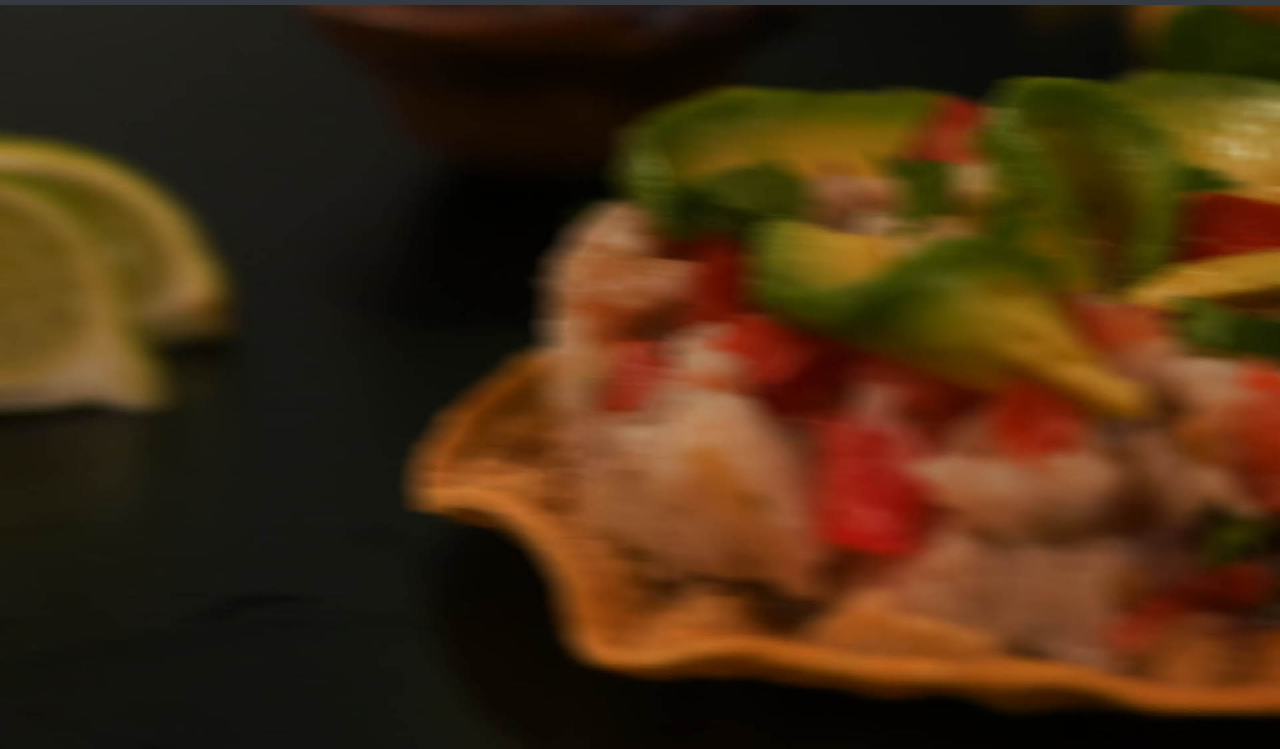
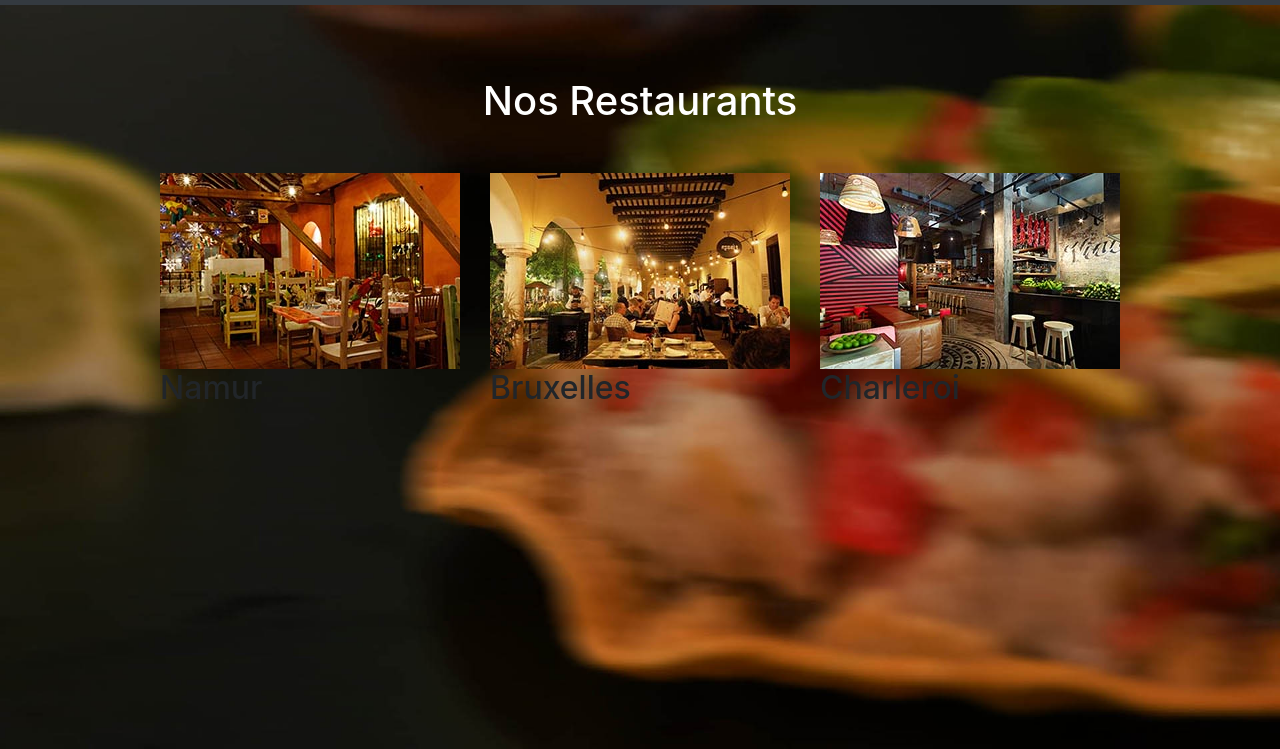
Before and after one commit to christophedejaiffe/19-05-20---restaurant-css-framework, a plain HTML site: page Resto.html in a window 1280 px wide. Shown: the part 51-800 px from the top of the page. Drawn offline with nearby package versions, Linux system fonts and the light colour scheme.

Commit message:
page resto v1

```diff
--- a/Resto.html
+++ b/Resto.html
@@ -50,9 +50,14 @@
 
 <main class="py-4">
     <section class="container">
-        <row class="restos">
-            <col class="namur">
-        </row>
+        <div class="tittle mt-5"><h1>Nos Restaurants</h1></div>
+        <div class="row restos mt-5">
+            <div class="align-center">
+                <div class="col-md-4"><img src="assets/img/restolt1.jpg" alt="Resto Namur"><h2>Namur</h2></div>
+                <div class="col-md-4"><img src="assets/img/restolt2.jpg" alt="Resto Bruxelles"><h2>Bruxelles</h2></div>
+                <div class="col-md-4"><img src="assets/img/restolt3.jpg" alt="Resto Charleroi"><h2>Charleroi</h2></div>
+            </div>
+        </div>
     </section>
 </main>
 <script src="https://code.jquery.com/jquery-3.3.1.slim.min.js"></script>
--- a/assets/scss/style.scss
+++ b/assets/scss/style.scss
@@ -107,3 +107,19 @@ body
 {
     text-align: center;
 }
+
+.tittle h1
+{
+    color:white !important;
+    text-align:center;
+}
+.align-center
+{
+    display:flex;
+    margin:auto;
+
+}
+mark
+{
+    color:white;
+}
```
Also changed, not shown: index.html (+10 -5 lines), assets/css/style.css, assets/css/style.min.css, assets/img/resto1.jpg (added), assets/img/resto2.jpg (added), assets/img/resto3.jpg (added), assets/img/restolt1.jpg (added), assets/img/restolt2.jpg (added), assets/img/restolt3.jpg (added).
